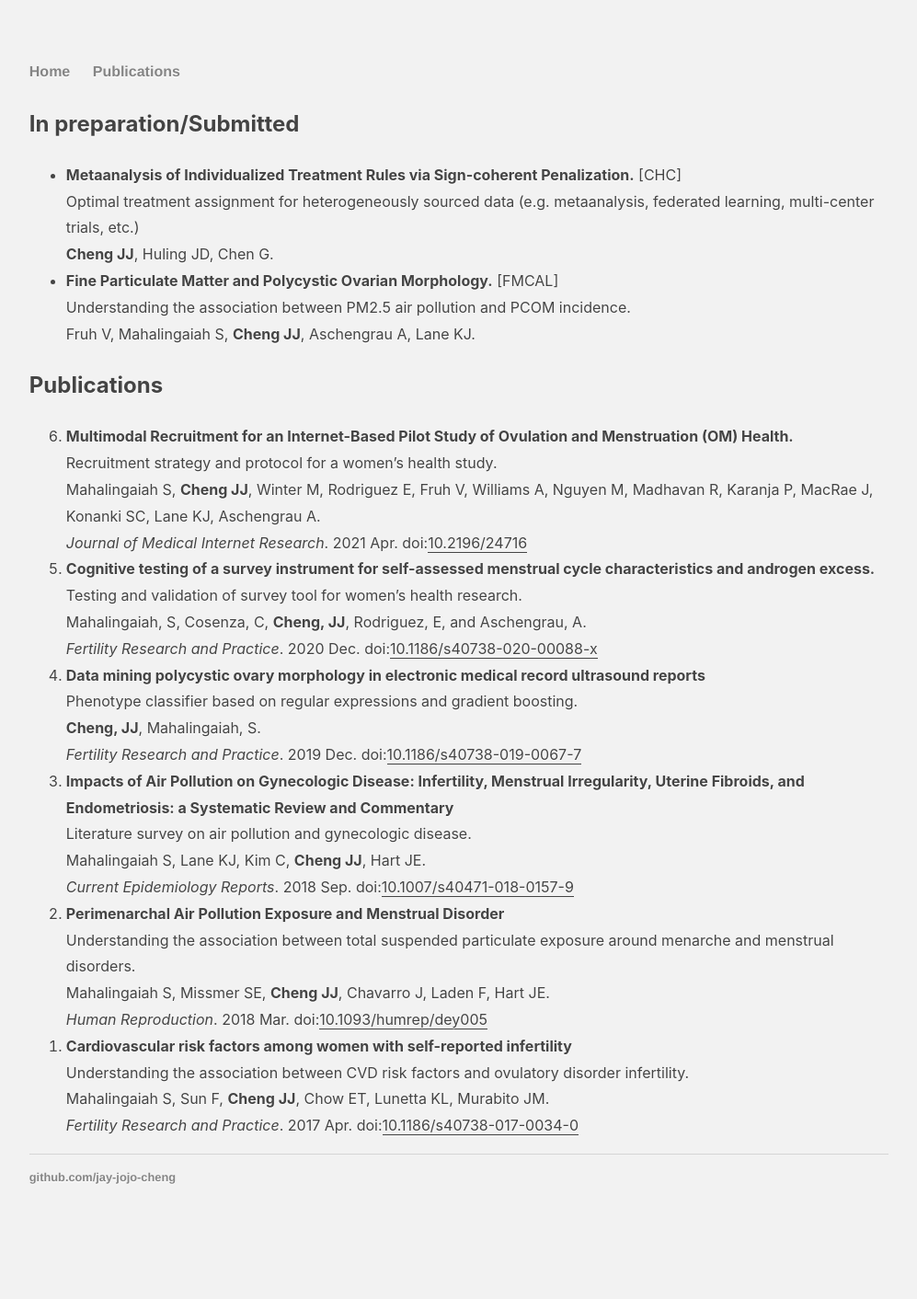
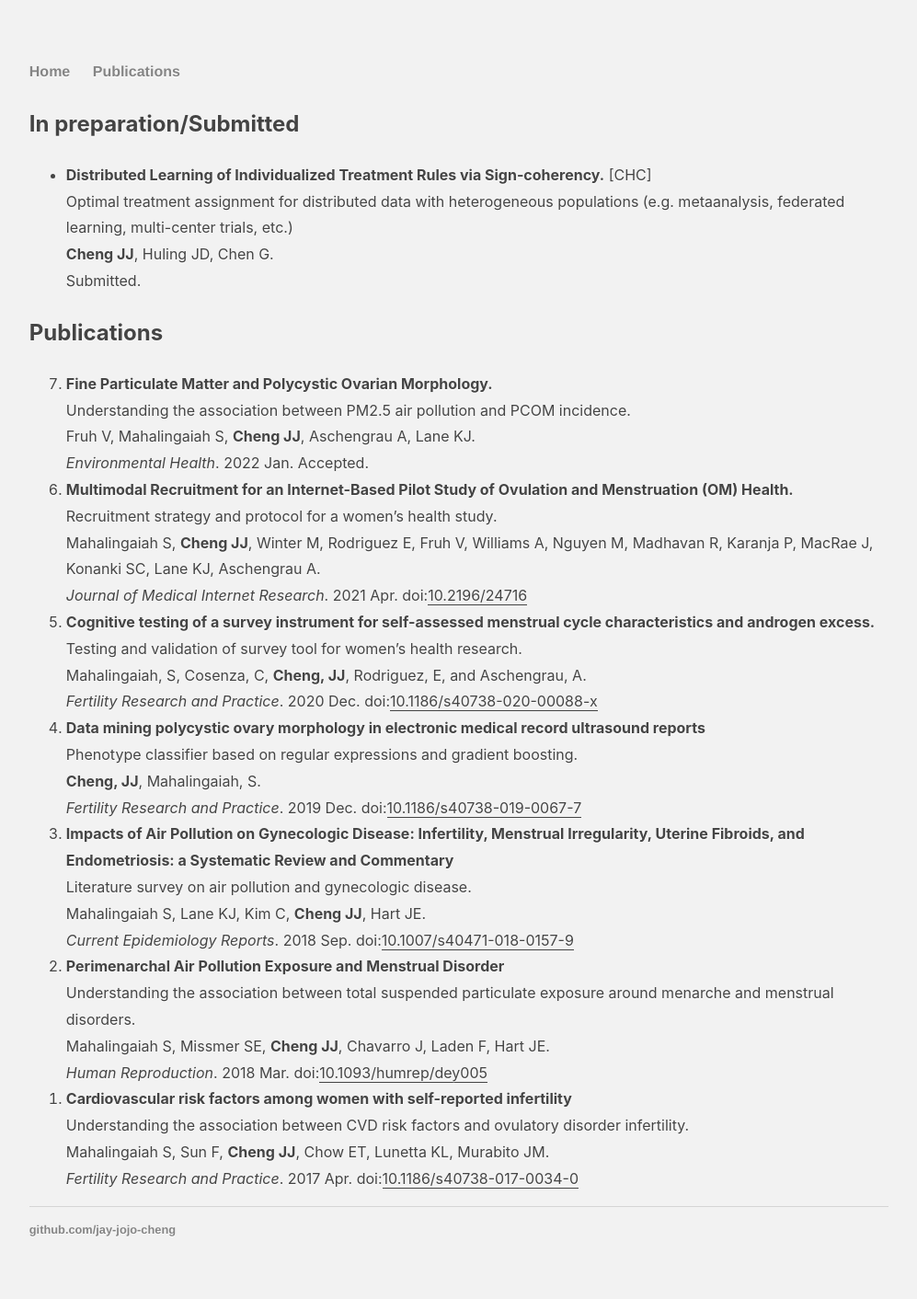
Before and after one commit to jay-jojo-cheng/jay-jojo-cheng.github.io, a Jekyll site: the page built from publications.md, in a window 1280 px wide. Shown: the whole page at 92% size, without its empty margins (141-1138 px from the left). Built offline with Jekyll 4.4.1, drawn with Linux system fonts in a browser that asks for light colours; before the commit the page ends 1355 px from its top, so only the background shows below that.

Commit message:
Update publications.md

```diff
--- a/publications.md
+++ b/publications.md
@@ -6,15 +6,17 @@ description: Jay Jojo Cheng's publications
 
 ## In preparation/Submitted
 
--   **Metaanalysis of Individualized Treatment Rules via Sign-coherent Penalization.** [CHC] <br>
-    Optimal treatment assignment for heterogeneously sourced data (e.g. metaanalysis, federated learning, multi-center trials, etc.) <br>
-    **Cheng JJ**, Huling JD, Chen G.
--   **Fine Particulate Matter and Polycystic Ovarian Morphology.** [FMCAL] <br>
-    Understanding the association between PM2.5 air pollution and PCOM incidence. <br>
-    Fruh V, Mahalingaiah S, **Cheng JJ**, Aschengrau A, Lane KJ.
+-   **Distributed Learning of Individualized Treatment Rules via Sign-coherency.** [CHC] <br>
+    Optimal treatment assignment for distributed data with heterogeneous populations (e.g. metaanalysis, federated learning, multi-center trials, etc.) <br>
+    **Cheng JJ**, Huling JD, Chen G. <br>
+    Submitted.
 
 ## Publications
 
+1.  **Fine Particulate Matter and Polycystic Ovarian Morphology.** <br>
+    Understanding the association between PM2.5 air pollution and PCOM incidence. <br>
+    Fruh V, Mahalingaiah S, **Cheng JJ**, Aschengrau A, Lane KJ. <br>
+    *Environmental Health*. 2022 Jan. Accepted.
 1.  **Multimodal Recruitment for an Internet-Based Pilot Study of Ovulation and Menstruation (OM) Health.** <br>
     Recruitment strategy and protocol for a women's health study. <br>
     Mahalingaiah S, **Cheng JJ**, Winter M, Rodriguez E, Fruh V, Williams A, Nguyen M, Madhavan R, Karanja P, MacRae J, Konanki SC, Lane KJ, Aschengrau A. <br>
```
